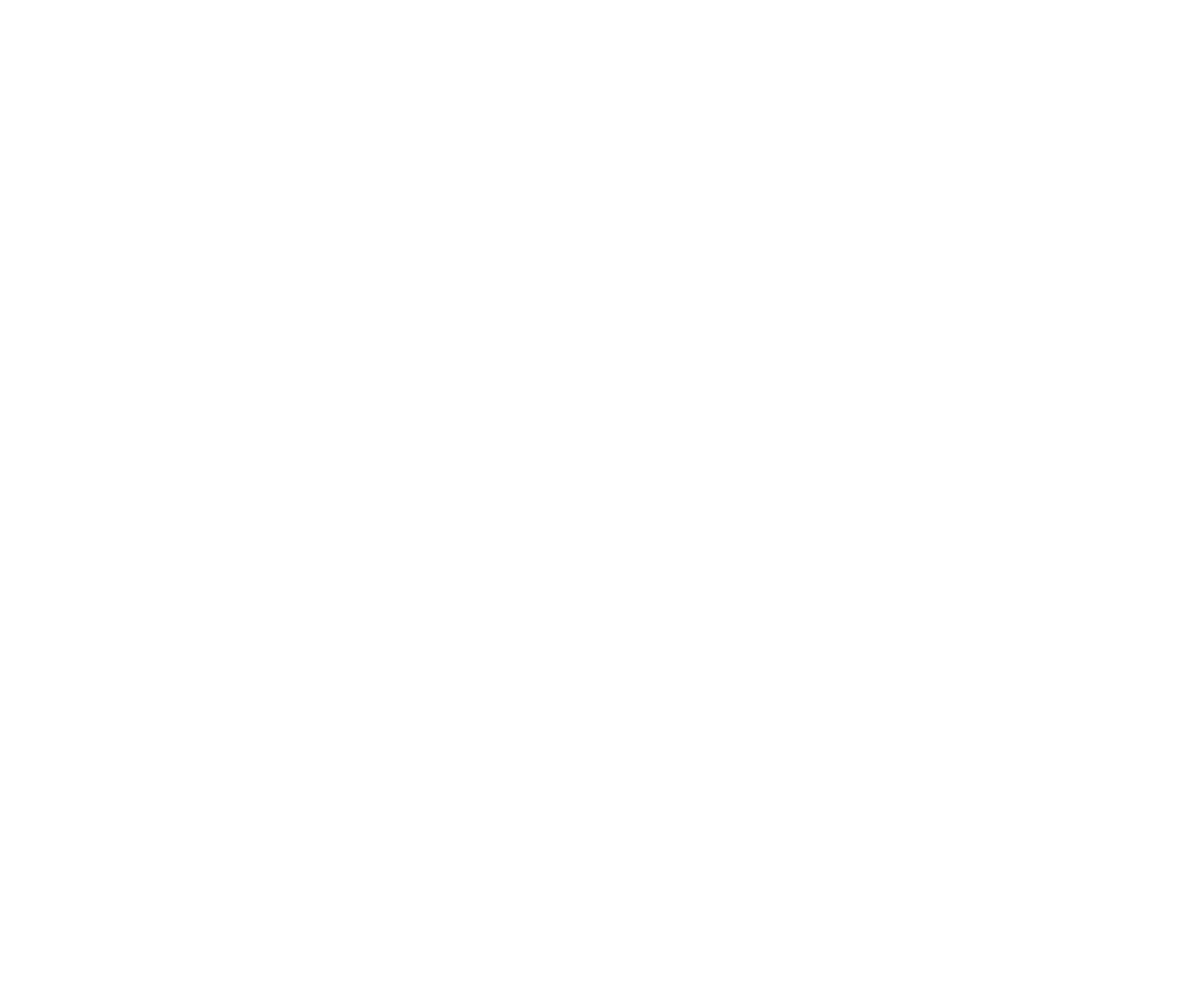
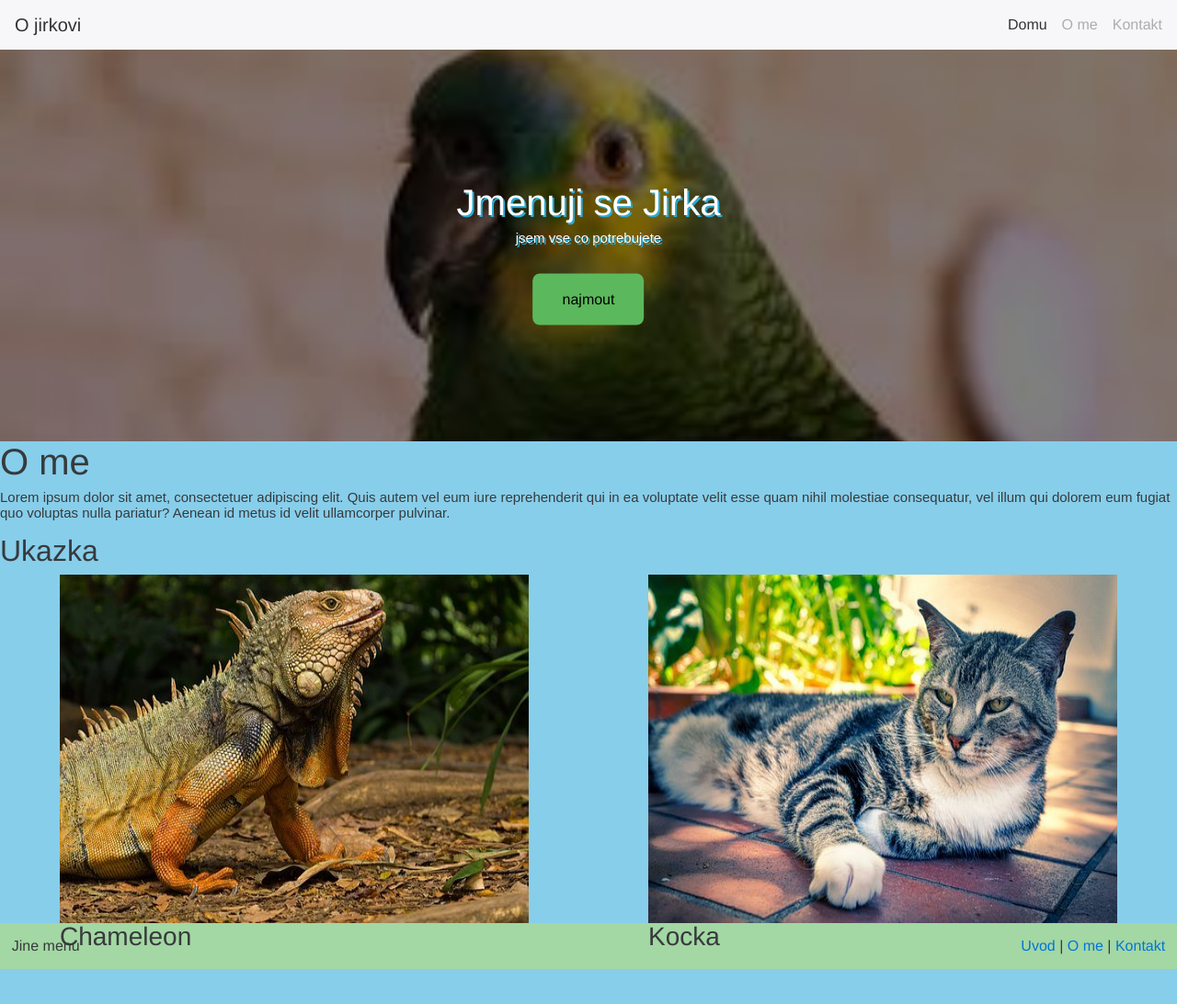
Before and after one commit to st52542/NNPAI_cv1, a plain HTML site: page aboutMe.html in a window 1280 px wide. Shown: the top 1092 px of the page at 92% size. Before the commit the page ends 800 px from the top, so only its background shows below. Drawn offline with nearby package versions, Linux system fonts and the light colour scheme.

Commit message:
new things

```diff
--- a/aboutMe.html
+++ b/aboutMe.html
@@ -3,8 +3,54 @@
 <head>
     <meta charset="UTF-8">
     <title>Title</title>
+    <link rel="stylesheet" href="css/bootstrap.min.css">
+    <link rel="stylesheet" href="css/own.css">
+    <script src="js/jquery.min.js"></script>
+    <script src="js/bootstrap.min.js"></script>
+    <script src="js/own.js"></script>
+    <script src="js/addControl.js"></script>
 </head>
 <body>
+<div id="hamMenu">
+    <script>
+        loadHam();
+    </script>
+</div>
+<div class="heroImage">
+    <div class="heroText">
+        <h1>Jmenuji se Jirka</h1>
+        <p>jsem vse co potrebujete</p>
+        <button class="heroButton">najmout</button>
+    </div>
+</div>
 
+<h1>O me</h1>
+<p>
+    Lorem ipsum dolor sit amet, consectetuer adipiscing elit. Quis autem vel eum iure reprehenderit qui in ea
+    voluptate velit esse quam nihil molestiae consequatur, vel illum qui dolorem eum fugiat quo voluptas nulla
+    pariatur? Aenean id metus id velit ullamcorper pulvinar.
+</p>
+<h2>
+    Ukazka
+</h2>
+<div id="seznamUkazek">
+    <article class="ukazky">
+        <img src="image/leguan.jpg" alt="leguan image">
+        <h3>
+            Chameleon
+        </h3>
+    </article>
+    <article class="ukazky">
+        <img src="image/kocka.jpg" alt="kocka image">
+        <h3>
+            Kocka
+        </h3>
+    </article>
+</div>
+<div id="footer">
+    <script>
+        loadNav();
+    </script>
+</div>
 </body>
 </html>
--- /dev/null
+++ b/common/footer.html
@@ -0,0 +1,8 @@
+<div id="menuNav">
+   <span>Jine menu</span>
+    <nav>
+        <a href="index.html">Uvod</a> |
+        <a href="aboutMe.html">O me</a> |
+        <a href="contact.html">Kontakt</a>
+    </nav>
+</div>
--- a/css/own.css
+++ b/css/own.css
@@ -1,16 +1,10 @@
-body { background-color: skyBlue; min-height:200vh;}/* MORE THAN 75 Xl */
-@media (max-width: 74.9em) { body {background-color: pink;} }/* LESS THAN 75 Lg */
-@media (max-width: 61.9em) { body {background-color: blue;} }/* LESS THAN 62 Md */
-@media (max-width: 47.9em) { body {background-color: green;} }/* LESS THAN 48 Sm */
-@media (max-width: 33.9em) { body {background-color: red;} }/* LESS THAN 34 Xs */
+body { background-color: skyBlue; min-height:200vh;}
 
-/* Navbar Styles */
 .navbar{border-radius:0;}
 .navbar-toggler{border:1px solid rgba(0,0,0,0.2);}
 .navbar-toggler:hover{background:rgb(240,240,240)}
 .navbar-toggler:focus{outline:0;}
 
-/* Navbar Collapse Styles To Stack Items At Mobile Widths*/
 @media(max-width:47.9em) {
     .navbar .navbar-brand {float:none;display: inline-block;}
     .navbar .navbar-nav>.nav-item { float: none; margin-left: .1rem;}
@@ -35,14 +29,23 @@ body, html {
     left: 50%;
     transform: translate(-50%, -50%);
     color: white;
+    text-shadow: 2px 2px #2aabd2;
 }
 .heroButton {
     text-align: center;
     position: absolute;
-    top: 100%;
+    padding: 16px 32px;
+    top: 150%;
     left: 50%;
     transform: translate(-50%, -50%);
+    background: #5cb85c;
     color: black;
+    border-radius: 8px;
+    border: black;
+}
+.heroButton:hover {
+    border-radius: 50px;
+    background: #d9534f;
 }
 p{
     font: 15px Arial, sans-serif;
@@ -53,3 +56,28 @@ p.underline{
 p.bold{
     font-weight: bold;
 }
+#ukazky {
+    width: 30%;
+}
+.ukazky > img{
+    width: 100%;
+    height: 100%;
+}
+#seznamUkazek{
+    display: flex;
+    justify-content: space-around;
+    flex-wrap: wrap;
+    margin: auto;
+}
+#menuNav{
+    background: #a3d7a3;
+    display: flex;
+    justify-content: space-between;
+    padding: 1%;
+}
+footer{
+    clear: both;
+    position: relative;
+    height: 200px;
+    margin-top: 0;
+}
--- a/js/addControl.js
+++ b/js/addControl.js
@@ -1,3 +1,6 @@
-$(function(){
+function loadHam(){
     $("#hamMenu").load("common/hamMenu.html");
-});
+};
+function loadNav(){
+    $("#footer").load("common/footer.html");
+};
```
Also changed, not shown: contact.html (+34 -2 lines), index.html (+12 -2 lines), image/kocka.jpg (added), image/leguan.jpg (added).
